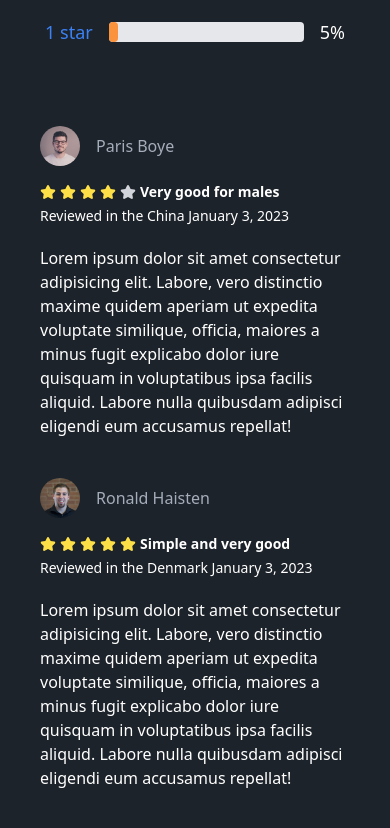
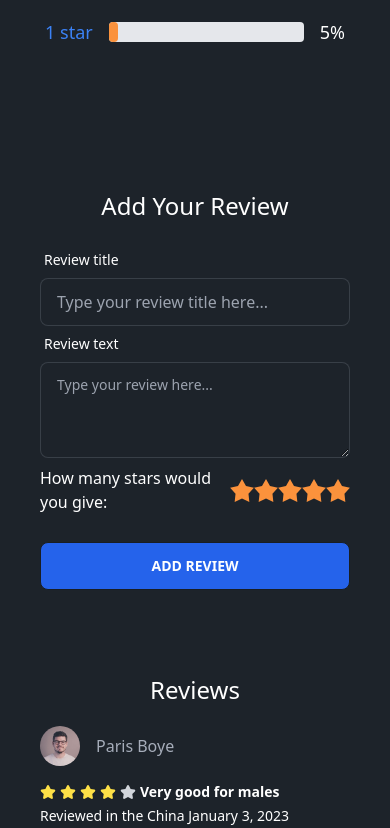
Before and after one commit to Bogosbebbe/Clothing-Ecommerce-Shop-In-React-JSON-Server, a React (Vite) app: page /shop/product/204295159 in a window 390 px wide. Shown: the part 2044-2872 px from the top of the page. Built offline with nearby package versions, Linux system fonts and the light colour scheme; data requests are answered from the project's data file.

Commit message:
“added_add_review_section_and_improved_responsive_design”

```diff
--- a/src/components/SingleProductReviews.jsx
+++ b/src/components/SingleProductReviews.jsx
@@ -1,22 +1,90 @@
-import React from 'react'
-import SingleReview from './SingleReview'
-import RatingPercentage from './RatingPercentage'
-import { nanoid } from 'nanoid'
+import React from "react";
+import SingleReview from "./SingleReview";
+import RatingPercentage from "./RatingPercentage";
+import { nanoid } from "nanoid";
 
 const SingleProductReviews = ({ rating, productData }) => {
   return (
     <div className="product-reviews max-w-7xl mt-10 mx-auto">
-        <RatingPercentage rating={rating} productData={productData} />
+      <RatingPercentage rating={rating} productData={productData} />
 
-        <div className="product-reviews-comments mt-20 px-10">
-            { productData.reviews.map(item => (
-                <SingleReview key={nanoid()} reviewObj={item} />
-            )) }
+      <div className="product-reviews-comments mt-20 px-10">
+        <div className="add-review py-16">
+          <h2 className="text-4xl text-accent-content text-center mb-5 max-sm:text-2xl">
+            Add Your Review
+          </h2>
+          <div className="form-control w-full">
+            <label className="label">
+              <span className="label-text text-accent-content">Review title</span>
+            </label>
+            <input
+              type="text"
+              placeholder="Type your review title here..."
+              className="input input-bordered w-full"
+            />
+          </div>
 
+          <div className="form-control">
+            <label className="label">
+              <span className="label-text text-accent-content">Review text</span>
+            </label>
+            <textarea
+              className="textarea textarea-bordered h-24"
+              placeholder="Type your review here..."
+            ></textarea>
+          </div>
+          <div className="add-reviews-stars flex items-center">
+            <p className="text-accent-content text-2xl mr-5 max-sm:text-base max-sm:mr-2">How many stars would you give: </p>
+            <div className="rating rating-lg text-center my-5 max-sm:rating-md">
+              <input
+                type="radio"
+                name="rating-7"
+                className="mask mask-star-2 bg-orange-400"
+              />
+              <input
+                type="radio"
+                name="rating-7"
+                className="mask mask-star-2 bg-orange-400"
+              />
+              <input
+                type="radio"
+                name="rating-7"
+                className="mask mask-star-2 bg-orange-400"
+              />
+              <input
+                type="radio"
+                name="rating-7"
+                className="mask mask-star-2 bg-orange-400"
+              />
+              <input
+                type="radio"
+                name="rating-7"
+                className="mask mask-star-2 bg-orange-400"
+              />
+            </div>
+          </div>
+
+          <button
+            type="submit"
+            className="btn bg-blue-600 hover:bg-blue-500 text-white my-5 w-full"
+          >
+            Add review
+          </button>
         </div>
+        <h2 className="text-4xl text-accent-content text-center mb-5 max-sm:text-2xl">
+          Reviews
+        </h2>
+        {productData.reviews.map((item) => (
+          <SingleReview key={nanoid()} reviewObj={item} />
+        ))}
+        {productData?.totalReviewCount > 3 && (
+          <button className="btn bg-blue-600 hover:bg-blue-500 w-full text-white">
+            Load more reviews
+          </button>
+        )}
       </div>
-  )
-}
+    </div>
+  );
+};
 
-
-export default SingleProductReviews
+export default SingleProductReviews;
--- a/src/features/auth/authSlice.js
+++ b/src/features/auth/authSlice.js
@@ -18,7 +18,7 @@ const authSlice = createSlice({
     logoutUser: (state) => {
       state.isLoggedIn = false;
       state.userId = false;
-      toast.error("You have successfuly logout");
+      toast.success("You have successfuly logout");
     },
     changeMode: (state) => {
       state.darkMode = !state.darkMode;
--- a/src/pages/Cart.jsx
+++ b/src/pages/Cart.jsx
@@ -1,11 +1,22 @@
 import React from 'react'
 import { CartItemsList, CartTotals, SectionTitle } from '../components'
-import { Link } from 'react-router-dom';
+import { Link, useNavigate } from 'react-router-dom';
 import { useSelector } from 'react-redux';
+import { toast } from 'react-toastify';
 
 const Cart = () => {
 
+  const navigate = useNavigate();
   const loginState = useSelector((state) => state.auth.isLoggedIn);
+  const { cartItems } = useSelector((state) => state.cart);
+
+  const isCartEmpty = () => {
+    if(cartItems.length === 0){
+      toast.error("Your cart is empty");
+    }else{
+      navigate("/thank-you");
+    }
+  }
 
   return (
     <>
@@ -17,9 +28,9 @@ const Cart = () => {
         <div className='lg:col-span-4 lg:pl-4'>
           <CartTotals />
           {loginState ? (
-            <Link to='/thank-you' className='btn bg-blue-600 hover:bg-blue-500 text-white btn-block mt-8'>
+            <button onClick={isCartEmpty} className='btn bg-blue-600 hover:bg-blue-500 text-white btn-block mt-8'>
               order now
-            </Link>
+            </button>
           ) : (
             <Link to='/login' className='btn bg-blue-600 hover:bg-blue-500 btn-block text-white mt-8'>
               please login
--- a/src/pages/OrderHistory.jsx
+++ b/src/pages/OrderHistory.jsx
@@ -20,9 +20,8 @@ const OrderHistory = () => {
       setOrders(
         data.filter((order) => order.userId === localStorage.getItem("id"))
       );
-      console.log(data);
     } catch (error) {
-      console.log(error.response);
+      toast.error(error.response);
     }
   };
 
--- a/src/pages/Profile.jsx
+++ b/src/pages/Profile.jsx
@@ -75,81 +75,81 @@ const Profile = () => {
   return (
     <>
       <SectionTitle title="User Profile" path="Home | User Profile" />
-      <form className="max-w-7xl mx-auto text-center" onSubmit={updateProfile}>
-        <div className="grid grid-cols-3">
-          <div className="form-control w-full max-w-xs">
+      <form className="max-w-7xl mx-auto text-center px-10" onSubmit={updateProfile}>
+        <div className="grid grid-cols-3 max-lg:grid-cols-1">
+          <div className="form-control w-full lg:max-w-xs">
             <label className="label">
               <span className="label-text">Your Name</span>
             </label>
             <input
               type="text"
               placeholder="Type here"
-              className="input input-bordered w-full max-w-xs"
+              className="input input-bordered w-full lg:max-w-xs"
               value={userFormData.name}
               onChange={(e) => {setUserFormData({...userFormData, name: e.target.value})}}
             />
           </div>
 
-          <div className="form-control w-full max-w-xs">
+          <div className="form-control w-full lg:max-w-xs">
             <label className="label">
               <span className="label-text">Your Lastname</span>
             </label>
             <input
               type="text"
               placeholder="Type here"
-              className="input input-bordered w-full max-w-xs"
+              className="input input-bordered w-full lg:max-w-xs"
               value={userFormData.lastname}
               onChange={(e) => {setUserFormData({...userFormData, lastname: e.target.value})}}
             />
           </div>
 
-          <div className="form-control w-full max-w-xs">
+          <div className="form-control w-full lg:max-w-xs">
             <label className="label">
               <span className="label-text">Your Email</span>
             </label>
             <input
               type="email"
               placeholder="Type here"
-              className="input input-bordered w-full max-w-xs"
+              className="input input-bordered w-full lg:max-w-xs"
               value={userFormData.email}
               onChange={(e) => {setUserFormData({...userFormData, email: e.target.value})}}
             />
           </div>
 
-          <div className="form-control w-full max-w-xs">
+          <div className="form-control w-full lg:max-w-xs">
             <label className="label">
               <span className="label-text">Your Phone</span>
             </label>
             <input
               type="tel"
               placeholder="Type here"
-              className="input input-bordered w-full max-w-xs"
+              className="input input-bordered w-full lg:max-w-xs"
               value={userFormData.phone}
               onChange={(e) => {setUserFormData({...userFormData, phone: e.target.value})}}
             />
           </div>
 
-          <div className="form-control w-full max-w-xs">
+          <div className="form-control w-full lg:max-w-xs">
             <label className="label">
               <span className="label-text">Your Adress</span>
             </label>
             <input
               type="text"
               placeholder="Type here"
-              className="input input-bordered w-full max-w-xs"
+              className="input input-bordered w-full lg:max-w-xs"
               value={userFormData.adress}
               onChange={(e) => {setUserFormData({...userFormData, adress: e.target.value})}}
             />
           </div>
 
-          <div className="form-control w-full max-w-xs">
+          <div className="form-control w-full lg:max-w-xs">
             <label className="label">
               <span className="label-text">Your Password</span>
             </label>
             <input
               type="password"
               placeholder="Type here"
-              className="input input-bordered w-full max-w-xs"
+              className="input input-bordered w-full lg:max-w-xs"
               value={userFormData.password}
               onChange={(e) => {setUserFormData({...userFormData, password: e.target.value})}}
             />
--- a/src/pages/Search.jsx
+++ b/src/pages/Search.jsx
@@ -24,7 +24,6 @@ const Search = () => {
   };
 
   const handleSearchPagination = async () => {
-    console.log("current page: ",currentPage);
     try {
         const response = await axios(
           `http://localhost:8080/products?q=${searchTerm}&&_page=${currentPage}`
```
Also changed, not shown: src/data/db.json.
